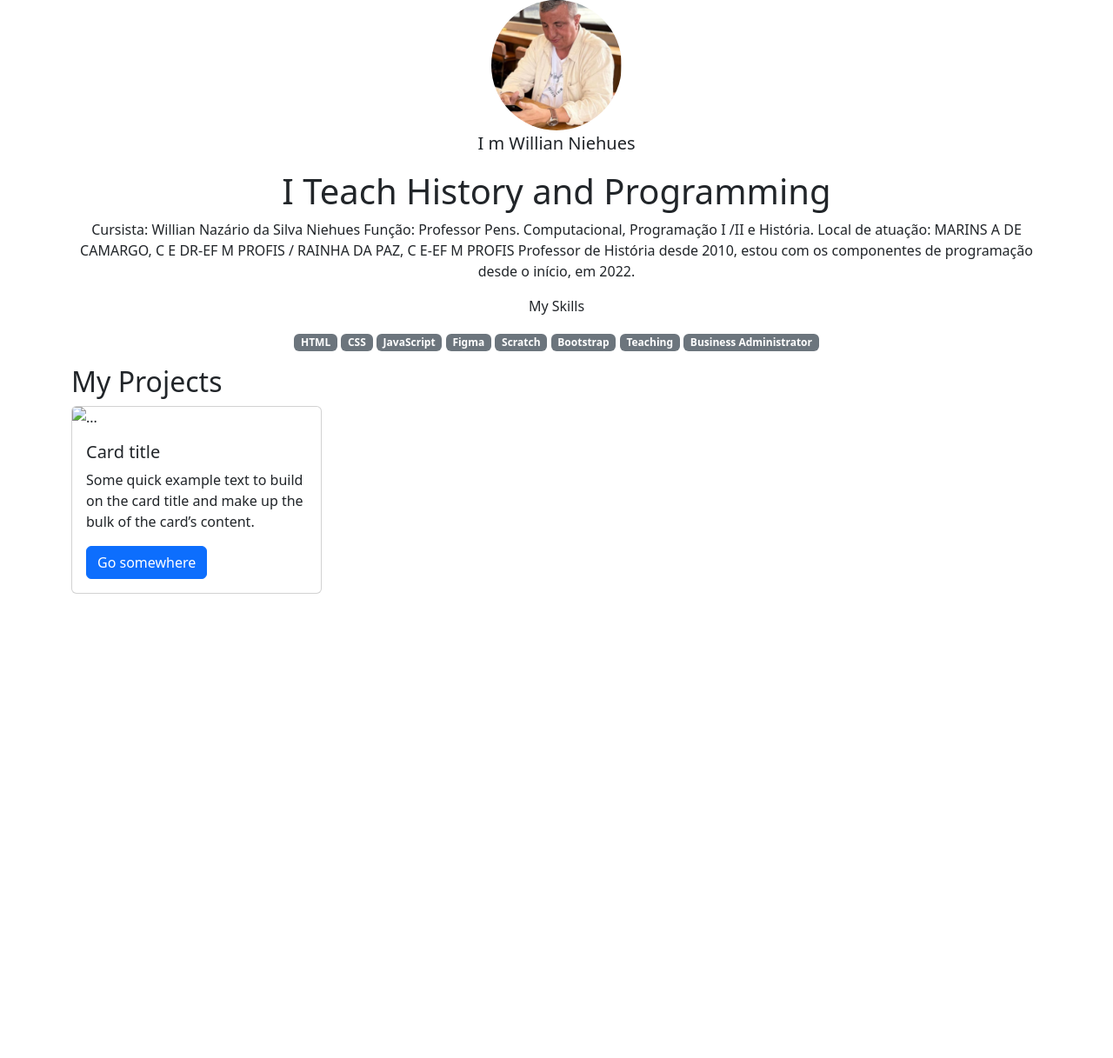
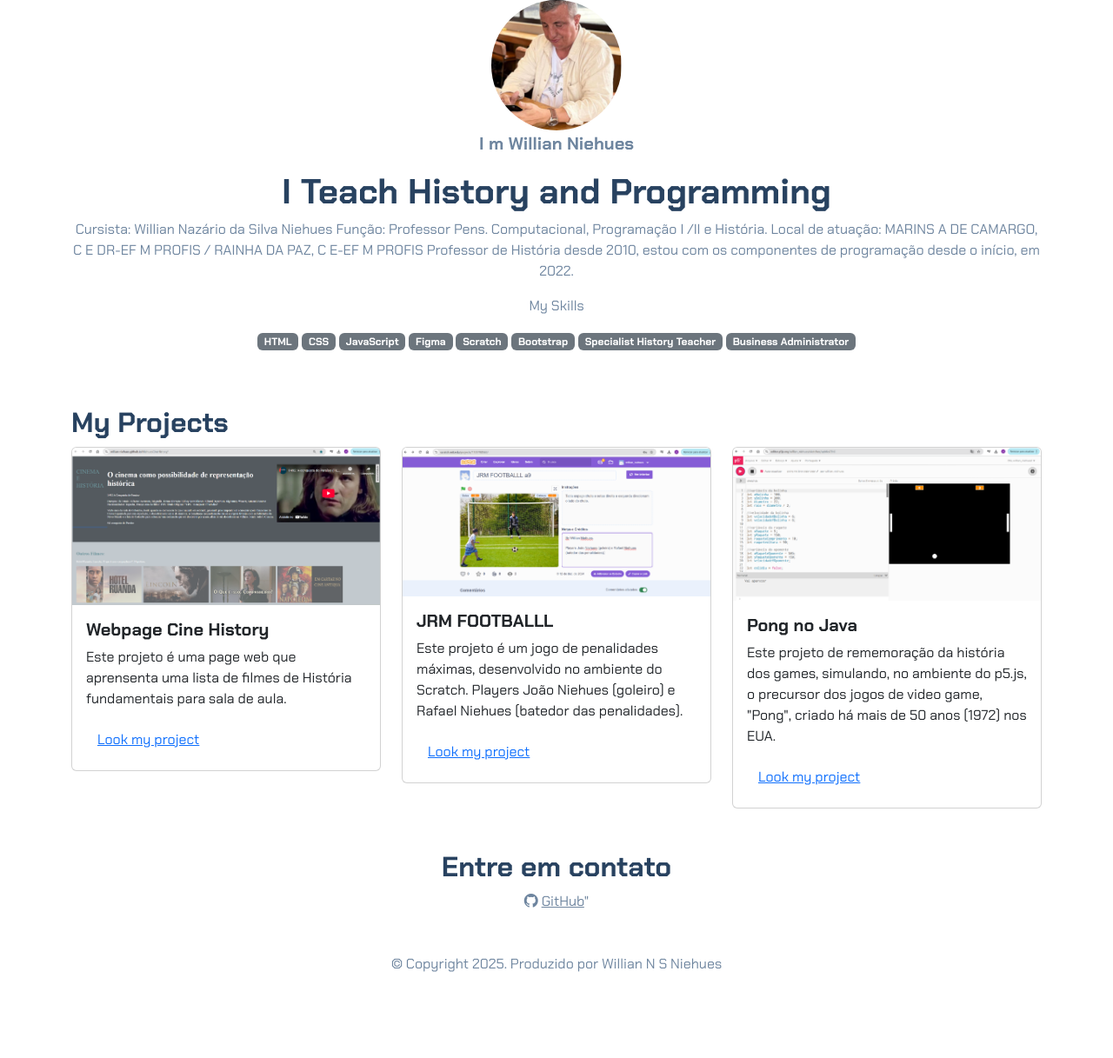
Before and after one commit to Willian-Niehues/Portifolio, a plain HTML site: page index.html in a window 1280 px wide. Shown: the whole page at 87% size. Before the commit the page ends 800 px from the top, so only its background shows below. Drawn offline with nearby package versions, Linux system fonts and the light colour scheme.

Commit message:
Atualização Page Portifolio

```diff
--- a/index.html
+++ b/index.html
@@ -4,6 +4,7 @@
     <meta charset="UTF-8">
     <meta name="viewport" content="width=device-width, initial-scale=1.0">
     <link href="https://cdn.jsdelivr.net/npm/bootstrap@5.3.6/dist/css/bootstrap.min.css" rel="stylesheet" integrity="sha384-4Q6Gf2aSP4eDXB8Miphtr37CMZZQ5oXLH2yaXMJ2w8e2ZtHTl7GptT4jmndRuHDT" crossorigin="anonymous">
+    <link rel="stylesheet" href="https://cdn.jsdelivr.net/npm/bootstrap-icons@1.13.1/font/bootstrap-icons.min.css">
     <link rel="stylesheet" href="style.css">
     <title>Meu portifólio - Willian Niehues</title>
 </head>
@@ -26,26 +27,132 @@
             <p class="badge text-bg-secondary">Figma</p>
             <p class="badge text-bg-secondary">Scratch</p>
             <p class="badge text-bg-secondary">Bootstrap</p>
-            <p class="badge text-bg-secondary">Teaching</p>
+            <p class="badge text-bg-secondary">Specialist History Teacher</p>
             <p class="badge text-bg-secondary">Business Administrator</p>
 
         </div>
     </header>
-    <main class="container">
+    <main class="container mt-5">
         <h2>My Projects</h2>
         <div class="row">
+            <!-- Projeto 1 -->
             <div class="col-md-4">
-                <div class="card" style="width: 18rem;">
-                    <img src="..." class="card-img-top" alt="...">
+                <div class="card">
+                    <img src="img/projeto-1.png" class="card-img-top" alt="Imagem da web Cine History">
                     <div class="card-body">
-                      <h5 class="card-title">Card title</h5>
-                      <p class="card-text">Some quick example text to build on the card title and make up the bulk of the card’s content.</p>
-                      <a href="#" class="btn btn-primary">Go somewhere</a>
+                      <h5 class="card-title">Webpage Cine History</h5>
+                      <p class="card-text"> Este projeto é uma page web que aprensenta uma lista de filmes de História fundamentais para sala de aula.</p>
+                    <button type="button" class="btn btn-link" data-bs-toggle="modal" data-bs-target="#modal1">
+  Look my project
+</button>
+
                     </div>
                   </div>
             </div>
+
+             <!-- Projeto 2 -->
+            <div class="col-md-4">
+                <div class="card">
+                    <img src="img/projeto-2.png" class="card-img-top" alt="Imagem do player JRM FOOTBALLL">
+                    <div class="card-body">
+                      <h5 class="card-title">JRM FOOTBALLL</h5>
+                      <p class="card-text"> Este projeto é um jogo de penalidades máximas, desenvolvido no ambiente do Scratch. Players João Niehues (goleiro) e Rafael Niehues (batedor das penalidades).</p>
+                     <button type="button" class="btn btn-link" data-bs-toggle="modal" data-bs-target="#modal2">
+  Look my project
+</button>
+
+
+                    </div>
+                  </div>
+            </div>
+
+            <!-- Projeto 3 -->
+            <div class="col-md-4">
+                <div class="card">
+                    <img src="img/projeto-3.png" class="card-img-top" alt="Imagem do Pong no Java">
+                    <div class="card-body">
+                      <h5 class="card-title">Pong no Java</h5>
+                      <p class="card-text"> Este projeto de rememoração da história dos games, simulando, no ambiente do p5.js, o precursor dos jogos de video game, "Pong", criado há mais de 50 anos (1972) nos EUA.</p>
+                      <button type="button" class="btn btn-link" data-bs-toggle="modal" data-bs-target="#modal3">Look my project</button>
+
+
+                    </div>
+                  </div>
+            </div>
+
         </div>
     </main>
-    <script src="https://cdn.jsdelivr.net/npm/bootstrap@5.3.2/dist/js/bootstrap.bundle.min.js"></script>
+<!-- Modal 1 -->
+<div class="modal" id="modal1" tabindex="-1" role="dialog">
+  <div class="modal-dialog modal-lg modal-dialog-centered" role="document">
+    <div class="modal-content">
+      <div class="modal-header">
+        <h5 class="modal-title">My Projects</h5>
+       <button type="button" class="btn-close" data-bs-dismiss="modal" aria-label="Close"></button>
+      </div>
+      <div class="modal-body">
+        <p>My Projects</p>
+          <img src="img/projeto-1.png" class="img-fluid w-100" alt="Imagem representativa do projeto de uma biblioteca online"/>
+      </div>
+      <div class="modal-footer">
+        <a href="https://willian-niehues.github.io/NiehuesCineHistory/">Ver projeto</a>
+        <a href="https://github.com/Willian-Niehues/NiehuesCineHistory">Ver código do projeto</a>
+      </div>
+    </div>
+  </div>
+</div>
+
+<!-- Modal 2 -->
+<div class="modal" id="modal2" tabindex="-1" role="dialog">
+  <div class="modal-dialog modal-lg modal-dialog-centered modal-dialog-scrollable" role="document">
+    <div class="modal-content">
+      <div class="modal-header">
+        <h5 class="modal-title">JRM FOOTBALL</h5>
+        <button type="button" class="btn-close" data-bs-dismiss="modal" aria-label="Close"></button>
+      </div>
+      <div class="modal-body">
+        <img src="img/projeto-2.png" class="img-fluid w-100" alt="Imagem do projeto JRM FOOTBALL">
+        <p>Jogo de penalidades desenvolvido no Scratch com jogadores personalizados: João e Rafael Niehues.</p>
+      </div>
+      <div class="modal-footer">
+        <a href="https://scratch.mit.edu/projects/1109790565/">Ver projeto</a>
+      </div>
+    </div>
+  </div>
+</div>
+
+<!-- Modal 3 -->
+<div class="modal" id="modal3" tabindex="-1" role="dialog">
+  <div class="modal-dialog modal-lg modal-dialog-centered modal-dialog-scrollable" role="document">
+    <div class="modal-content">
+      <div class="modal-header">
+        <h5 class="modal-title">Pong no JavaScript (p5.js)</h5>
+        <button type="button" class="btn-close" data-bs-dismiss="modal" aria-label="Close"></button>
+      </div>
+      <div class="modal-body">
+        <img src="img/projeto-3.png" class="img-fluid w-100" alt="Imagem do projeto Pong">
+        <p>Simulação do clássico jogo Pong utilizando a biblioteca p5.js, destacando os primórdios dos videogames.</p>
+      </div>
+      <div class="modal-footer">
+        <a href="https://editor.p5js.org/willian_niehues/sketches/upb6o78h8">Ver projeto</a>
+        <a href="https://github.com/Willian-Niehues/jogo-do-pong-no-p5.js">Ver código do projeto</a>
+      </div>
+    </div>
+  </div>
+</div>
+
+    <footer class="container py-5 text-center">
+        <h2> Entre em contato</h2>
+        <div>
+            <i class="bi bi-github"></i>
+            <a href="https://github.com/Willian-Niehues">GitHub</a>"
+        </div>
+        <p class="my-5 text-center">© Copyright 2025. Produzido por Willian N S Niehues</p>
+
+
+    </footer>
+    <script src="https://cdn.jsdelivr.net/npm/bootstrap@5.3.6/dist/js/bootstrap.bundle.min.js"></script>
+
 </body>
+
 </html>
--- a/style.css
+++ b/style.css
@@ -0,0 +1,35 @@
+@import url("https://fonts.googleapis.com/css2?family=Chakra+Petch:ital,wght@0,300;0,400;0,500;0,600;0,700;1,300;1,400;1,500;1,600;1,700&display=swap");
+
+:root {
+--cor-principal:#6E859F ;
+--cor-secundaria: #284260 ;
+--cor-destaque: #C928FC ;
+}
+
+body{
+    font-family: 'Chakra Petch', sans-serif;
+    color: var(--cor-principal)
+}
+
+h1, h2, h5 {
+    color: var(--cor-secundaria);
+    font-weight: 700;
+}
+
+.lead, .btn-Link{
+    color: var (--cor-destaque);
+    font-weight: 700;
+}
+
+a, .btn-Link:hover {
+    color: var(--cor-principal);
+}
+
+footer a: hover{
+    color: var(--cor-destaque);
+}
+
+.modal-body img {
+  max-width: 100%;
+  height: auto;
+}
```
